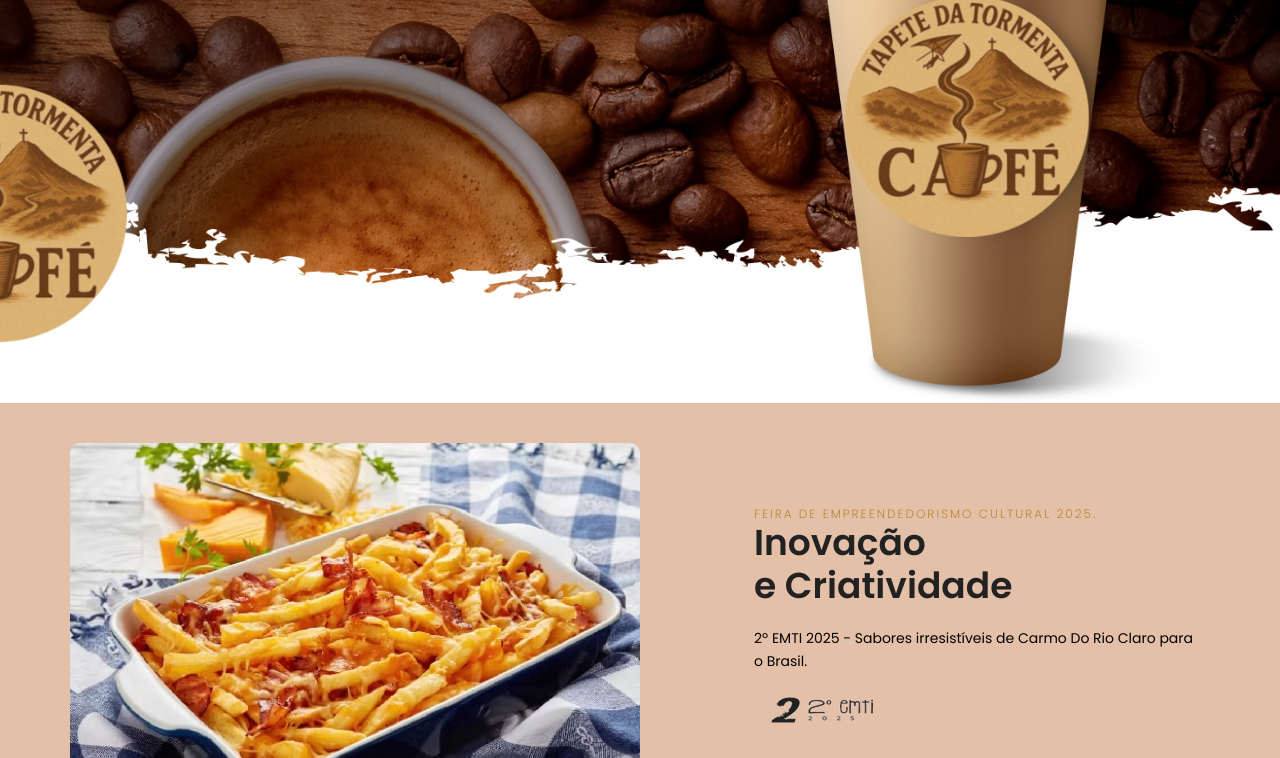
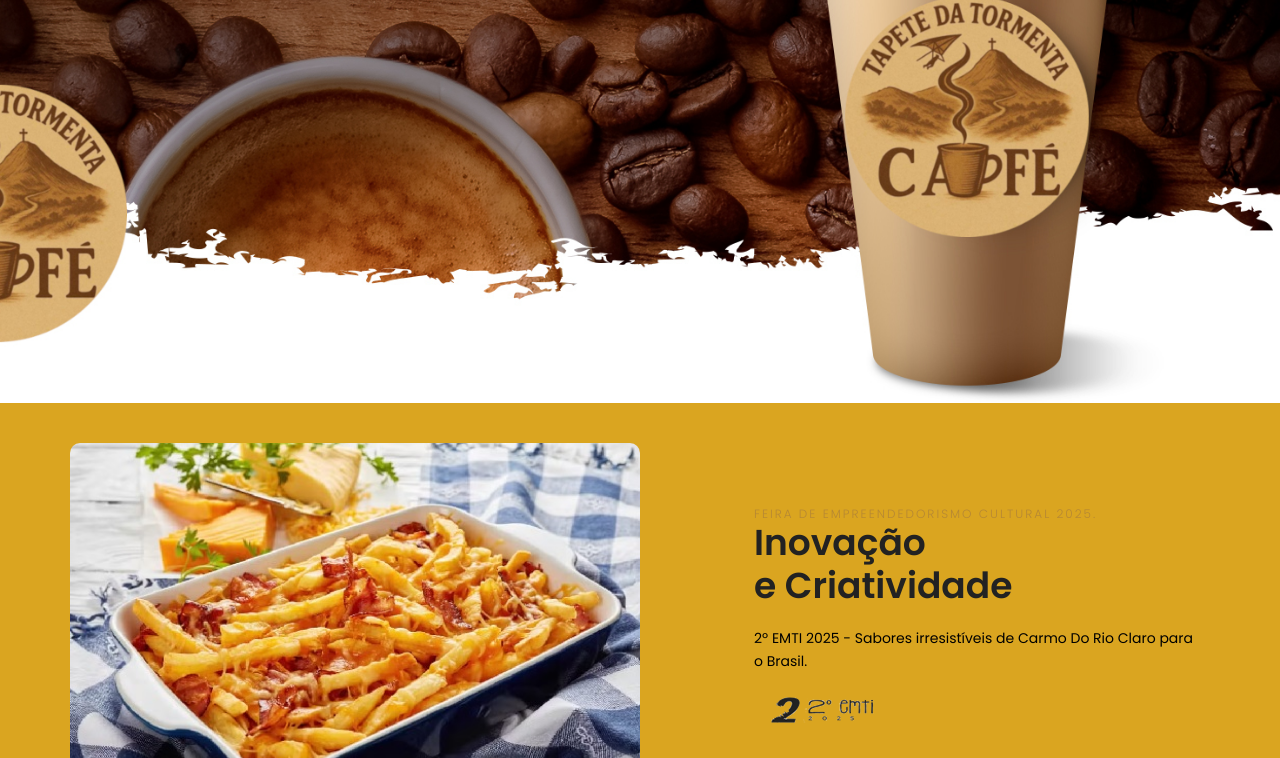
Before and after one commit to Carlos-Eduardo-Pereira/tapetedatormenta, a plain HTML site: page index.html in a window 1280 px wide. Shown: the part 420-1178 px from the top of the page. Drawn offline with nearby package versions, Linux system fonts and the light colour scheme; some packages are replaced by stand-ins of ours.

Commit message:
Update index.html

```diff
--- a/index.html
+++ b/index.html
@@ -30,7 +30,7 @@
 			<link rel="stylesheet" href="css/owl.carousel.css">
 			<link rel="stylesheet" href="css/main.css">
 		</head>
-		<body Style=" background-color:#e4c0a8">
+		<body Style=" background-color:#DAA520">
 
 			  <header id="header" id="home">
 				<div class="header-top">
```
